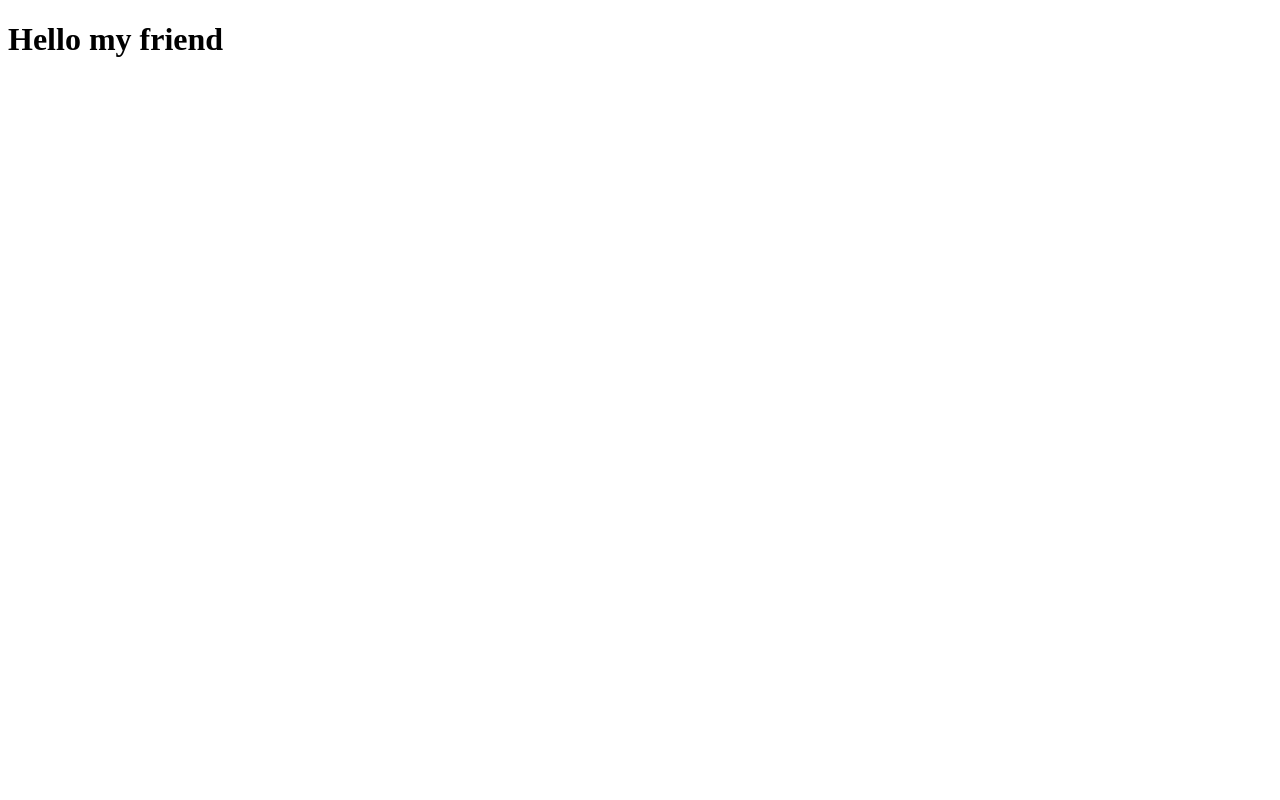
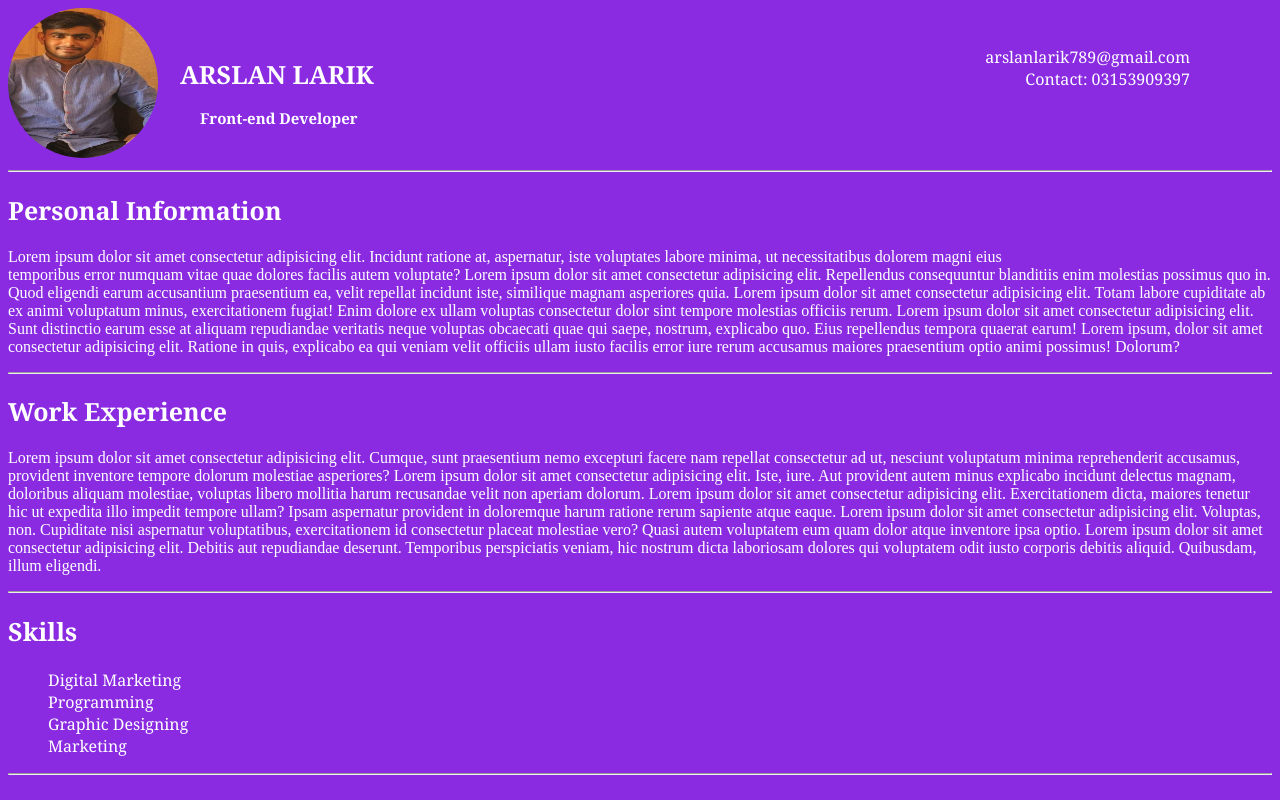
Before and after one commit to ayanlarik/demo-project-repo, a plain HTML site: page index.html in a window 1280 px wide. Drawn offline with Linux system fonts and the light colour scheme.

Commit message:
made some text and colors

```diff
--- a/index.html
+++ b/index.html
@@ -3,9 +3,50 @@
 <head>
     <meta charset="UTF-8">
     <meta name="viewport" content="width=device-width, initial-scale=1.0">
+    <link rel="stylesheet" href="style.css">
     <title>Document</title>
 </head>
 <body>
-    <h1>Hello my friend</h1>
+    <div class="container">
+        <img class="Image" width="150px " height="150px" src="WhatsApp Image 2023-08-24 at 9.06.00 AM.jpeg" alt="">
+    </div>
+ <div class="division">
+             <h1>ARSLAN LARIK</h1>
+             <h2 class="changeFont">Front-end Developer</h2>
+            </div>
+            <hr>
+
+           <ul>
+            <li><a href="arslanlarik789@gmail.com">arslanlarik789@gmail.com</a></li>
+            <li>Contact: 03153909397</li>
+
+           </ul>
+           <h2>Personal Information</h2>
+           <p>Lorem ipsum dolor sit amet consectetur adipisicing elit. Incidunt ratione at, aspernatur, iste voluptates labore minima, ut necessitatibus dolorem magni eius <br> temporibus error numquam vitae quae dolores facilis autem voluptate?
+            Lorem ipsum dolor sit amet consectetur adipisicing elit. Repellendus consequuntur blanditiis enim molestias possimus quo in. Quod eligendi earum accusantium praesentium ea, velit repellat incidunt iste, similique magnam asperiores quia.
+            Lorem ipsum dolor sit amet consectetur adipisicing elit. Totam labore cupiditate ab ex animi voluptatum minus, exercitationem fugiat! Enim dolore ex ullam voluptas consectetur dolor sint tempore molestias officiis rerum.
+            Lorem ipsum dolor sit amet consectetur adipisicing elit. Sunt distinctio earum esse at aliquam repudiandae veritatis neque voluptas obcaecati quae qui saepe, nostrum, explicabo quo. Eius repellendus tempora quaerat earum!
+            Lorem ipsum, dolor sit amet consectetur adipisicing elit. Ratione in quis, explicabo ea qui veniam velit officiis ullam iusto facilis error iure rerum accusamus maiores praesentium optio animi possimus! Dolorum?
+           </p>
+           <hr>
+           <h2>Work Experience </h2>
+           <p>Lorem ipsum dolor sit amet consectetur adipisicing elit. Cumque, sunt praesentium nemo excepturi facere nam repellat consectetur ad ut, nesciunt voluptatum minima reprehenderit accusamus, provident inventore tempore dolorum molestiae asperiores?
+            Lorem ipsum dolor sit amet consectetur adipisicing elit. Iste, iure. Aut provident autem minus explicabo incidunt delectus magnam, doloribus aliquam molestiae, voluptas libero mollitia harum recusandae velit non aperiam dolorum.
+            Lorem ipsum dolor sit amet consectetur adipisicing elit. Exercitationem dicta, maiores tenetur hic ut expedita illo impedit tempore ullam? Ipsam aspernatur provident in doloremque harum ratione rerum sapiente atque eaque.
+            Lorem ipsum dolor sit amet consectetur adipisicing elit. Voluptas, non. Cupiditate nisi aspernatur voluptatibus, exercitationem id consectetur placeat molestiae vero? Quasi autem voluptatem eum quam dolor atque inventore ipsa optio.
+            Lorem ipsum dolor sit amet consectetur adipisicing elit. Debitis aut repudiandae deserunt. Temporibus perspiciatis veniam, hic nostrum dicta laboriosam dolores qui voluptatem odit iusto corporis debitis aliquid. Quibusdam, illum eligendi.
+
+           </p>
+           <hr>
+           <h2>Skills</h2>
+
+<ol>
+    <li>Digital Marketing</li>
+    <li>Programming</li>
+    <li>Graphic Designing</li>
+    <li>Marketing</li>
+
+</ol>
+<hr>
 </body>
 </html>
--- a/style.css
+++ b/style.css
@@ -0,0 +1,58 @@
+body{
+   background-color: blueviolet
+
+}
+.Image{
+    border-radius:90%
+
+}
+
+h1,h2{
+    font-size: 25px;
+    font-weight: bold;
+    font-family: Georgia, 'Times New Roman', Times, serif;
+    color: white;
+}
+.division{
+    position: absolute;
+    top: 20px;
+    left: 160px;
+    padding: 20px;
+}
+
+.changeFont{
+    font-size: 15px;
+    padding-left: 20px;
+
+}
+
+.list{
+    color: white;
+}
+ul , li ,a {
+    text-decoration: none;
+    color: white;
+    list-style-type: none;
+}
+ul>li{
+    color: white;
+}
+ul{
+    text-align: end;
+    position: absolute;
+    top: 30px;
+    right: 90px;
+    font-family: Georgia, 'Times New Roman', Times, serif;
+}
+
+p{
+    color: white;
+
+}
+ol,li{
+    font-size: 16px;
+    font-family: Georgia, 'Times New Roman', Times, serif;
+}
+ol{
+    list-style-type: disc;
+}
```
Also changed, not shown: WhatsApp Image 2023-08-24 at 9.06.00 AM.jpeg (added).
